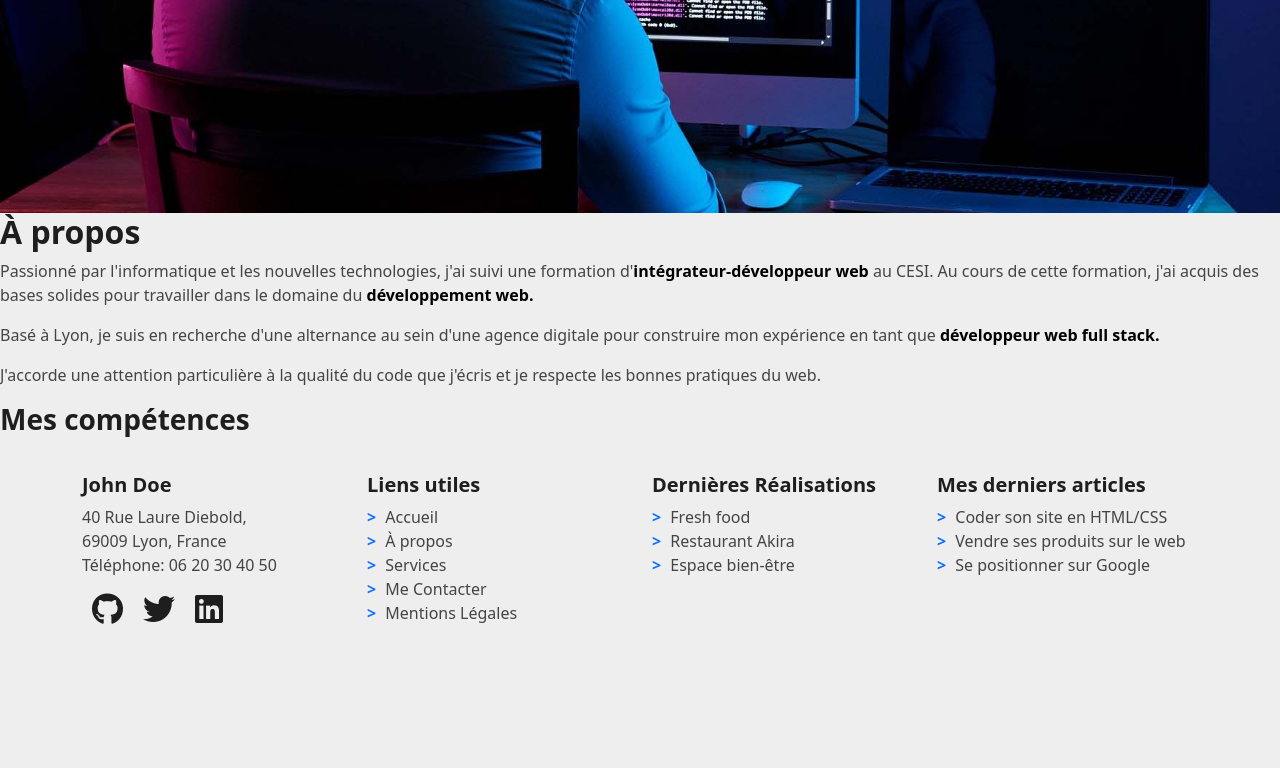
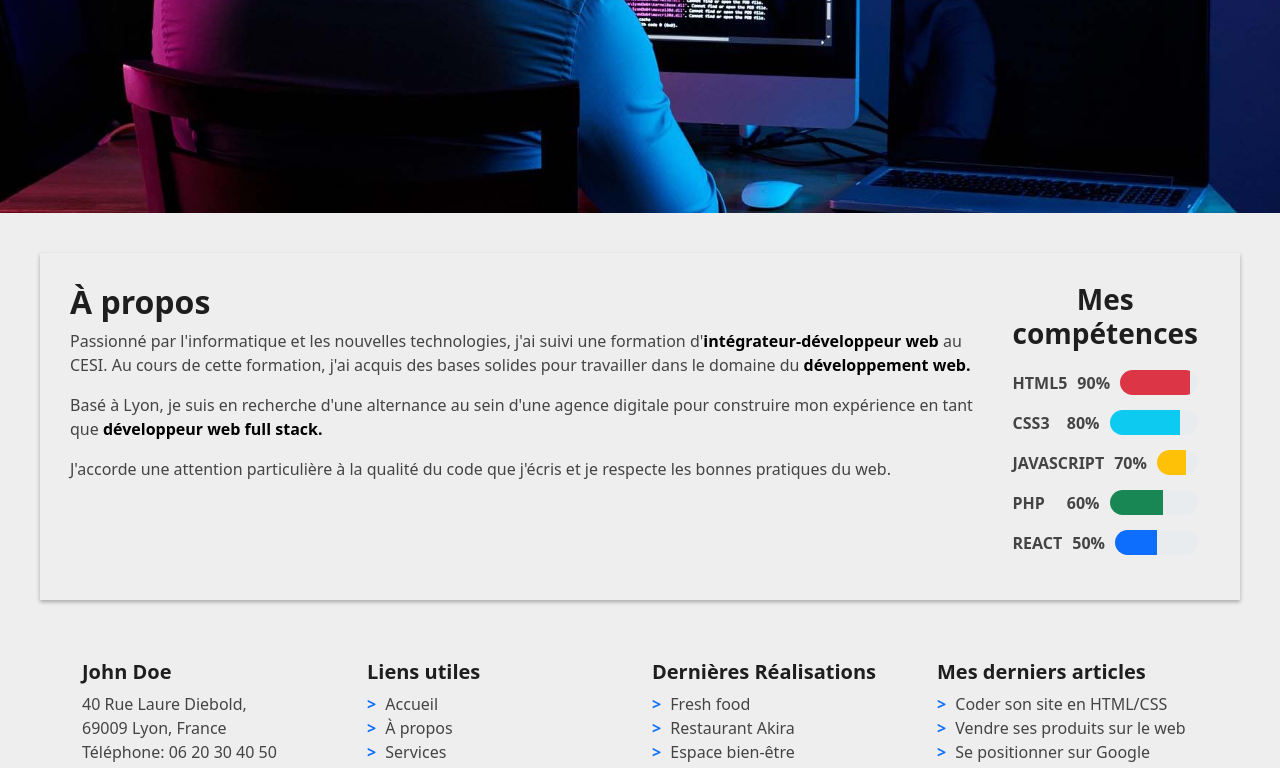
Before and after one commit to sttstania/cv-react, a React (Vite) app: page / in a window 1280 px wide. Shown: the part 587-1355 px from the top of the page. Before the commit the page ends 1312 px from the top, so only its background shows below. Built offline with nearby package versions, Linux system fonts and the light colour scheme.

Commit message:
mes competences

```diff
--- a/src/pages/Accueil.jsx
+++ b/src/pages/Accueil.jsx
@@ -1,5 +1,7 @@
 import { useState, useEffect } from "react";
 import { Container, Row, Col, Button } from "react-bootstrap";
+import Competences from "./MesCompetences";
+
 
 const mobile = "/assets/hero-bg-mobile.jpg";
 const tablette = "/assets/hero-bg-tablette.jpg";
@@ -64,7 +66,13 @@ function Accueil() {
           </Row>
         </Container>
       </section>
-      <div>
+      <div
+      style={{
+        margin: '40px',
+        padding: '30px',
+        boxShadow: "0 2px 4px rgba(0, 0, 0, 0.3)",
+        display: 'flex'
+      }} >
         <section>
           <h2>À propos</h2>
           <p>
@@ -78,10 +86,7 @@ function Accueil() {
         </p>
         </section>
         <div>
-          <h3>Mes compétences</h3>
-          <ul>
-
-          </ul>
+          <Competences />
         </div>
       </div>
     </>
--- a/src/pages/MesCompetences.jsx
+++ b/src/pages/MesCompetences.jsx
@@ -0,0 +1,34 @@
+import { Container, ProgressBar } from "react-bootstrap";
+
+function Competences() {
+    const competences = [
+        { label: 'HTML5', value: 90, color: 'danger' },
+        { label: 'CSS3', value: 80, color: 'info' },
+        { label: 'JAVASCRIPT', value: 70, color: 'warning' },
+        { label: 'PHP', value: 60, color: 'success' },
+        { label: 'REACT', value: 50, color: 'primary' },
+    ];
+
+    return (
+        <Container>
+            <h3 style={{ textAlign: 'center', marginBottom: '20px' }}>Mes compétences</h3>
+            {competences.map((competence, index) => (
+                <div key={index} style={{ marginBottom: '15px', display: 'flex', alignItems: 'center' }}>
+                    <label style={{ fontWeight: 'bold', flex: 1 }}>
+                        {competence.label}
+                    </label>
+                    <span style={{ marginLeft: '10px', fontWeight: 'bold', flex: 0 }}>
+                        {competence.value}%
+                    </span>
+                    <ProgressBar
+                        now={competence.value}
+                        variant={competence.color}
+                        style={{ height: '25px', borderRadius: '30px', flex: 2, marginLeft: '10px' }}
+                    />
+                </div>
+            ))}
+        </Container>
+    );
+}
+
+export default Competences;
```
